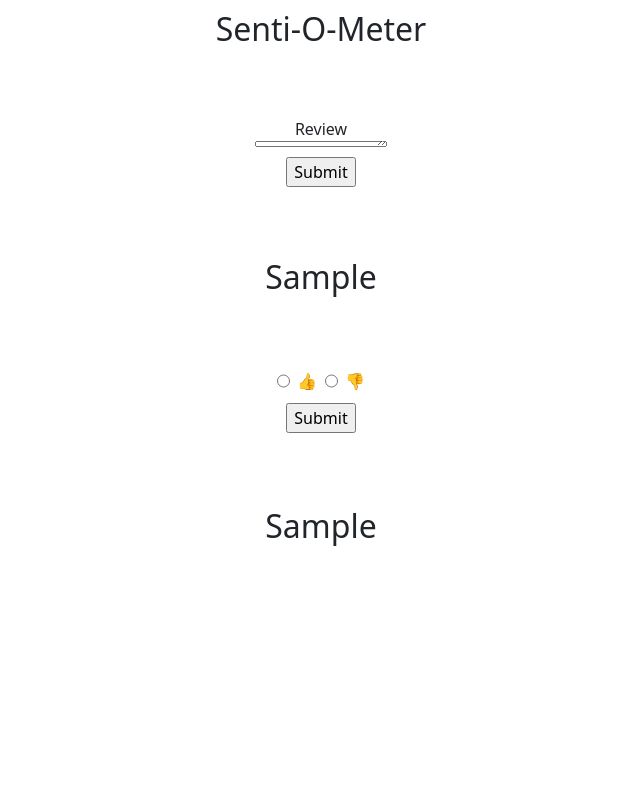
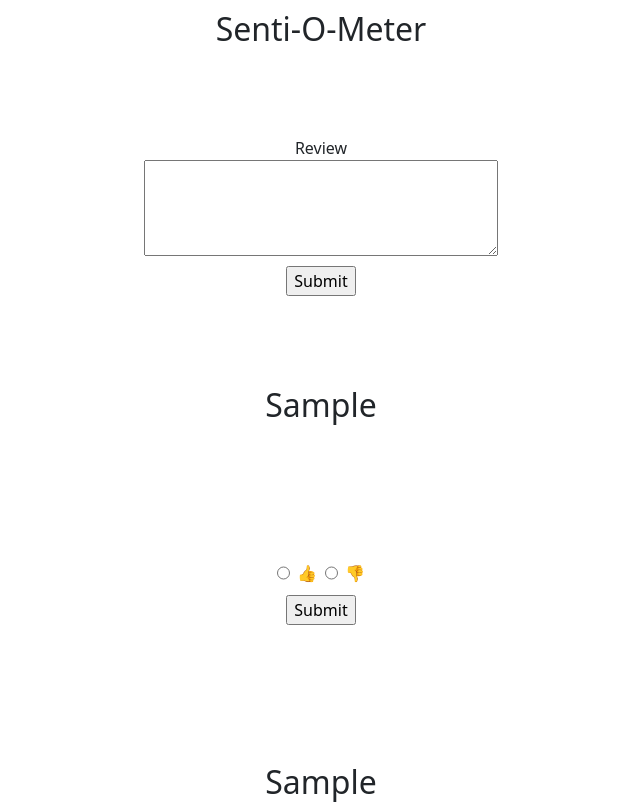
Before and after one commit to remla23-team06/app, a Flask app: template templates/index.html in a window 1280 px wide. Shown: the whole page, without its empty margins (319-959 px from the left). Before the commit the page ends 546 px from the top, so only its background shows below. Run offline with Flask 3, Linux system fonts and the light colour scheme; tables that the repository leaves empty hold one stand-in row (values such as "Sample post"); the template is opened without the code that fills it: values that come from a table or form of the project are taken from there, most other values are stand-ins (such as "Sample title", 1, 10 or a date in 2020).

Commit message:
Add num_requests metrics and enlarge the textareas

```diff
--- a/app.py
+++ b/app.py
@@ -24,10 +24,7 @@ class ReviewForm(FlaskForm):
     """
     Create text area field for review
     """
-    review = TextAreaField('Review', validators=[validators.DataRequired()], render_kw={"rows": 5, "cols": 12})
-
-    # Make the text are larger
-    review.rows = 15
+    review = TextAreaField('Review', validators=[validators.DataRequired()], render_kw={"rows": 5, "cols": 36})
 
 
 class ValidationForm(FlaskForm):
@@ -55,7 +52,7 @@ def validate():
             FALSE_PREDICTIONS += 1
         requests.post(server_url + "/validate",
                       {"validation": json.dumps(prediction_is_correct)})
-        # Show a thank you message and redirectthe user to the home page
+        # Show a thank you message and redirect the user to the home page
         return render_template("thanks.html")
     return redirect("/", 301)
 
--- a/static/webservice.css
+++ b/static/webservice.css
@@ -16,8 +16,8 @@ input[type="submit"] {
 form {
     display: flex;
     margin: 5rem 0;
-    height: 2em;
-    width: 10em;
+    height: 10em;
+    width: 20em;
     align-items: center;
     flex-direction: column;
     justify-content: center;
--- a/templates/index.html
+++ b/templates/index.html
@@ -5,7 +5,8 @@
         <h2>Senti-O-Meter</h2>
         <form action="/submit" method="POST">
             {{ review_form.csrf_token }}
-            {{ review_form.review.label }} {{ review_form.review }}
+            {{ review_form.review.label }}
+            {{ review_form.review }}
             <input type="submit">
         </form>
         <div class="item">
```
